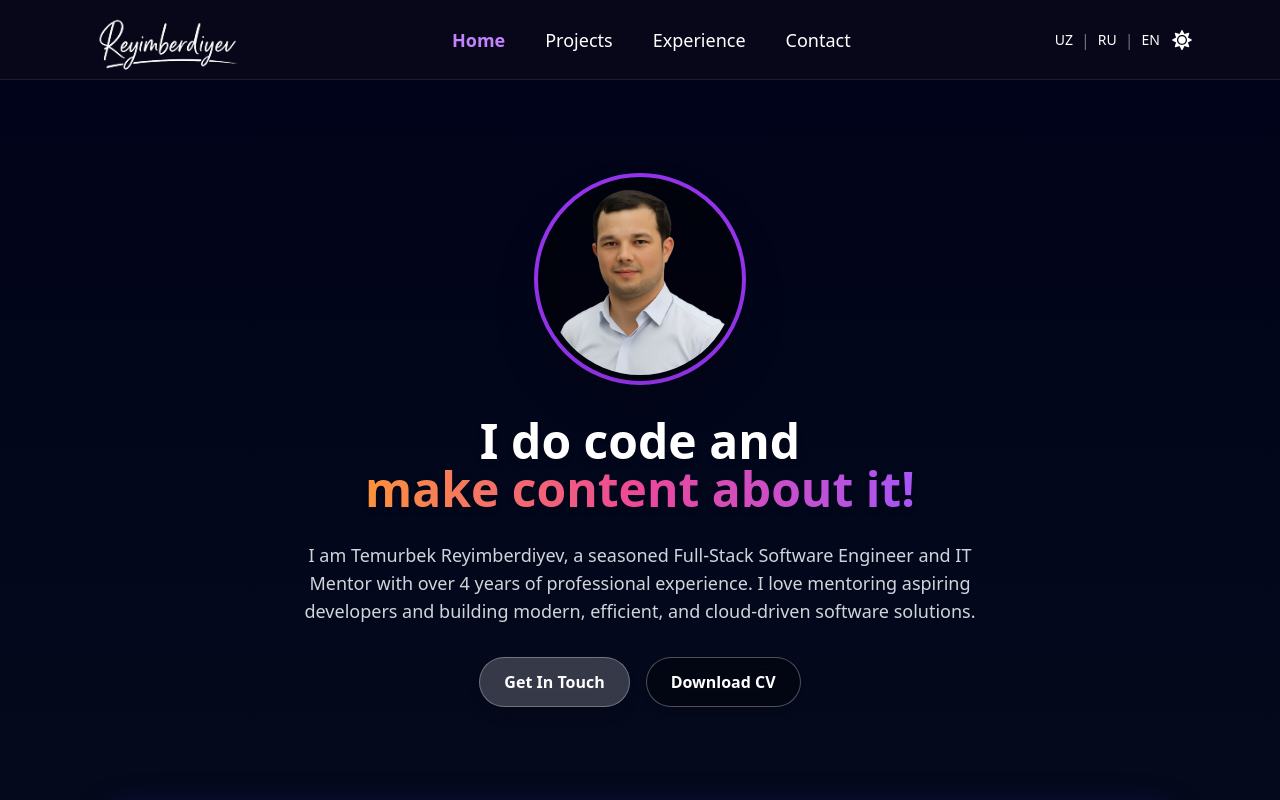
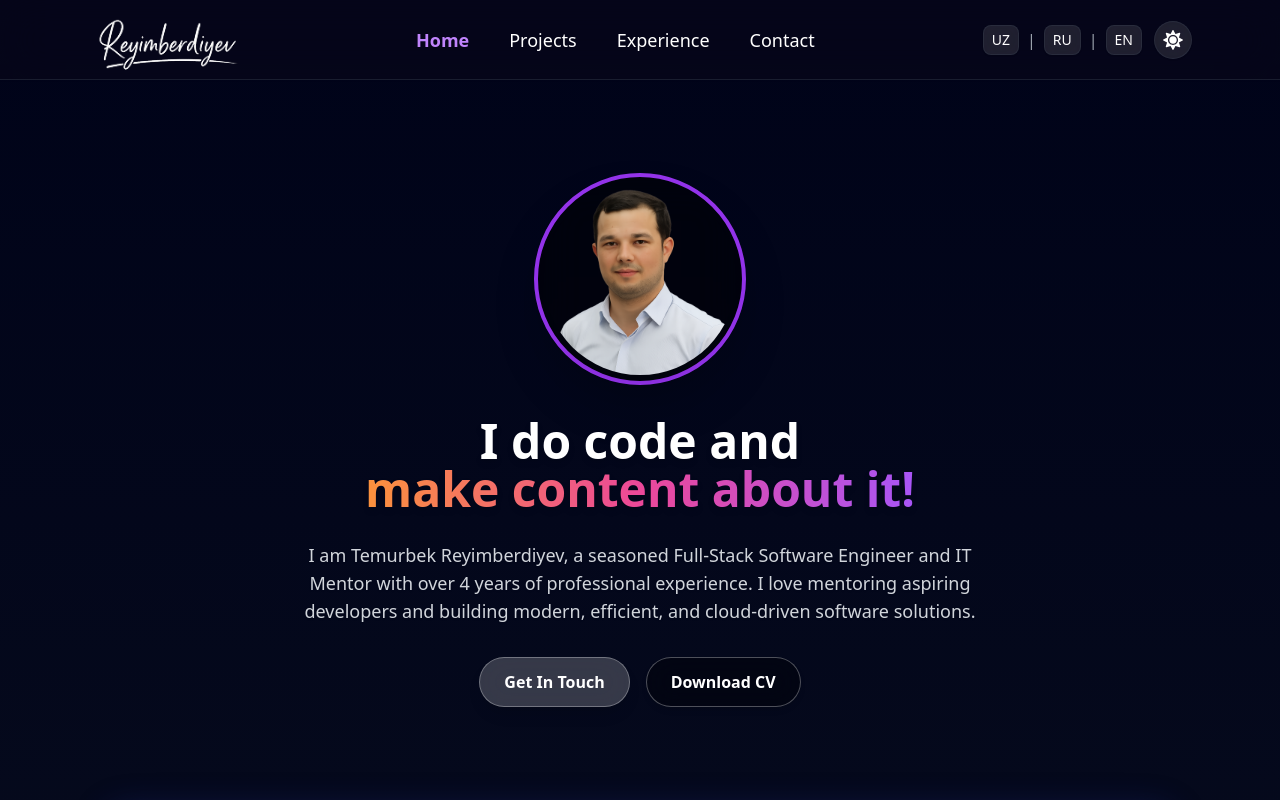
Before and after one commit to temurbekreyimberdiyev/portfolio-frontend, a React (Vite) app: page / in a window 1280 px wide. Shown: the top 800 px of the page. Built offline with nearby package versions, Linux system fonts and the light colour scheme.

Commit message:
design features #2

```diff
--- a/src/components/Contact.jsx
+++ b/src/components/Contact.jsx
@@ -37,13 +37,21 @@ const Contact = () => {
       <div className="flex flex-col md:flex-row justify-between w-full max-w-4xl gap-6">
         {/* Chap tomon */}
         <div className="space-y-4 mb-8 md:mb-0">
-          <div className="flex items-center space-x-2">
-            <FaPhoneAlt className="text-gray-500 dark:text-gray-300" />
+          <div
+            className="flex items-center space-x-2 px-3 py-2 rounded-xl
+              bg-white/20 dark:bg-white/10 backdrop-blur-md
+              border border-white/30 dark:border-gray-700/40 shadow-md"
+          >
+            <FaPhoneAlt className="text-gray-200" />
             <span className="text-sm">+998 95 969 21 12</span>
           </div>
 
-          <div className="flex items-center space-x-2">
-            <FaEnvelope className="text-gray-500 dark:text-gray-300" />
+          <div
+            className="flex items-center space-x-2 px-3 py-2 rounded-xl
+              bg-white/20 dark:bg-white/10 backdrop-blur-md
+              border border-white/30 dark:border-gray-700/40 shadow-md"
+          >
+            <FaEnvelope className="text-gray-200" />
             <a
               href="mailto:temurbekreymberdiyev@gmail.com"
               className="text-sm font-semibold hover:underline"
@@ -52,8 +60,12 @@ const Contact = () => {
             </a>
           </div>
 
-          <div className="flex items-center space-x-2">
-            <FaMapMarkerAlt className="text-gray-500 dark:text-gray-300" />
+          <div
+            className="flex items-center space-x-2 px-3 py-2 rounded-xl
+              bg-white/20 dark:bg-white/10 backdrop-blur-md
+              border border-white/30 dark:border-gray-700/40 shadow-md"
+          >
+            <FaMapMarkerAlt className="text-gray-200" />
             <span className="text-sm">{t("contact.location")}</span>
           </div>
         </div>
@@ -62,7 +74,10 @@ const Contact = () => {
         <div className="flex flex-col space-y-3">
           <a
             href="#"
-            className="flex items-center space-x-2 bg-[#55acee]/90 hover:bg-[#55acee] text-white px-4 py-2 rounded-xl backdrop-blur-sm shadow-md transition"
+            className="flex items-center space-x-2 px-4 py-2 rounded-xl
+              bg-[#55acee]/30 hover:bg-[#55acee]/50
+              backdrop-blur-md shadow-md border border-white/20
+              text-white transition"
           >
             <FaTelegramPlane />
             <span>{t("contact.telegram")}</span>
@@ -70,7 +85,10 @@ const Contact = () => {
 
           <a
             href="#"
-            className="flex items-center space-x-2 bg-[#d64b87]/90 hover:bg-[#d64b87] text-white px-4 py-2 rounded-xl backdrop-blur-sm shadow-md transition"
+            className="flex items-center space-x-2 px-4 py-2 rounded-xl
+              bg-[#d64b87]/30 hover:bg-[#d64b87]/50
+              backdrop-blur-md shadow-md border border-white/20
+              text-white transition"
           >
             <FaInstagram />
             <span>{t("contact.instagram")}</span>
@@ -78,7 +96,10 @@ const Contact = () => {
 
           <a
             href="#"
-            className="flex items-center space-x-2 bg-[#333333]/90 hover:bg-[#333333] text-white px-4 py-2 rounded-xl backdrop-blur-sm shadow-md transition"
+            className="flex items-center space-x-2 px-4 py-2 rounded-xl
+              bg-[#333333]/40 hover:bg-[#333333]/60
+              backdrop-blur-md shadow-md border border-white/20
+              text-white transition"
           >
             <FaGithub />
             <span>{t("contact.github")}</span>
@@ -86,7 +107,10 @@ const Contact = () => {
 
           <a
             href="#"
-            className="flex items-center space-x-2 bg-[#2d64bc]/90 hover:bg-[#2d64bc] text-white px-4 py-2 rounded-xl backdrop-blur-sm shadow-md transition"
+            className="flex items-center space-x-2 px-4 py-2 rounded-xl
+              bg-[#2d64bc]/30 hover:bg-[#2d64bc]/50
+              backdrop-blur-md shadow-md border border-white/20
+              text-white transition"
           >
             <FaLinkedin />
             <span>{t("contact.linkedin")}</span>
@@ -94,7 +118,10 @@ const Contact = () => {
         </div>
       </div>
 
-      <footer className="mt-16 text-xs text-gray-600 dark:text-gray-400 transition drop-shadow-sm">
+      <footer
+        className="mt-16 text-xs text-gray-200 dark:text-gray-400
+          px-3 py-2 rounded-xl bg-white/10 backdrop-blur-md border border-white/20 shadow-sm"
+      >
         {t("contact.footer")}
       </footer>
     </div>
--- a/src/components/Navbar.jsx
+++ b/src/components/Navbar.jsx
@@ -4,7 +4,6 @@ import logoLight from "../assets/logo_light.png";
 import { useTranslation } from "react-i18next";
 import { FaMoon, FaSun } from "react-icons/fa";
 import { Link } from "react-scroll";
-
 
 const Navbar = ({ toggleTheme, theme }) => {
   const { t, i18n } = useTranslation();
@@ -18,7 +17,7 @@ const Navbar = ({ toggleTheme, theme }) => {
   return (
     <nav
       className={`fixed top-0 left-0 w-full z-50 shadow-sm
-    backdrop-blur-lg bg-white/70 dark:bg-[#0e0b1b]/60
+        backdrop-blur-xl bg-white/30 dark:bg-[#0e0b1b]/40
         text-black dark:text-white
         transition-all duration-500 border-b border-white/20 dark:border-gray-700/40`}
       style={{ height: "80px" }}
@@ -35,9 +34,10 @@ const Navbar = ({ toggleTheme, theme }) => {
 
         {/* Menu */}
         <ul className="hidden md:flex space-x-10 text-lg font-medium">
-  <li>
+          {["home", "projects", "experience", "contact"].map((item) => (
+            <li key={item}>
               <Link
-      to="home"
+                to={item}
                 smooth={true}
                 duration={500}
                 offset={-80}
@@ -45,83 +45,41 @@ const Navbar = ({ toggleTheme, theme }) => {
                 activeClass="text-purple-400 font-semibold"
                 className="cursor-pointer hover:text-purple-400 transition"
               >
-      {t("navbar.home")}
+                {t(`navbar.${item}`)}
               </Link>
             </li>
-
-  <li>
-    <Link
-      to="projects"
-      smooth={true}
-      duration={500}
-      offset={-80}
-      spy={true}
-      activeClass="text-purple-400 font-semibold"
-      className="cursor-pointer hover:text-purple-400 transition"
-    >
-      {t("navbar.projects")}
-    </Link>
-  </li>
-
-  <li>
-    <Link
-      to="experience"
-      smooth={true}
-      duration={500}
-      offset={-80}
-      spy={true}
-      activeClass="text-purple-400 font-semibold"
-      className="cursor-pointer hover:text-purple-400 transition"
-    >
-      {t("navbar.experience")}
-    </Link>
-  </li>
-
-  <li>
-    <Link
-      to="contact"
-      smooth={true}
-      duration={500}
-      offset={-80}
-      spy={true}
-      activeClass="text-purple-400 font-semibold"
-      className="cursor-pointer hover:text-purple-400 transition"
-    >
-      {t("navbar.contact")}
-    </Link>
-  </li>
+          ))}
         </ul>
 
         {/* Language + Theme Switcher */}
         <div className="flex items-center space-x-3">
           {/* Language */}
           <div className="flex items-center space-x-2">
+            {["uz", "ru", "en"].map((lng, idx) => (
+              <React.Fragment key={lng}>
                 <button
-              onClick={() => changeLanguage("uz")}
-              className="text-sm hover:text-purple-400 transition"
+                  onClick={() => changeLanguage(lng)}
+                  className="text-sm px-2 py-1 rounded-lg
+                    bg-white/20 dark:bg-white/10
+                    border border-white/30 dark:border-gray-700/40
+                    backdrop-blur-md shadow-sm hover:text-purple-400 transition"
                 >
-              UZ
+                  {lng.toUpperCase()}
                 </button>
-            <span className="text-gray-500">|</span>
-            <button
-              onClick={() => changeLanguage("ru")}
-              className="text-sm hover:text-purple-400 transition"
-            >
-              RU
-            </button>
-            <span className="text-gray-500">|</span>
-            <button
-              onClick={() => changeLanguage("en")}
-              className="text-sm hover:text-purple-400 transition"
-            >
-              EN
-            </button>
+                {idx < 2 && (
+                  <span className="text-gray-500 dark:text-gray-400">|</span>
+                )}
+              </React.Fragment>
+            ))}
           </div>
 
           {/* Theme Toggle */}
           <button
             onClick={toggleTheme}
-            className="ml-3 text-xl hover:text-purple-400 transition"
+            className="ml-3 text-xl p-2 rounded-full
+              bg-white/20 dark:bg-white/10
+              border border-white/30 dark:border-gray-700/40
+              backdrop-blur-md shadow-sm hover:text-purple-400 transition"
             aria-label="Toggle Theme"
           >
             {theme === "dark" ? <FaSun /> : <FaMoon />}
@@ -129,7 +87,12 @@ const Navbar = ({ toggleTheme, theme }) => {
         </div>
 
         {/* Mobile menu (hamburger icon) */}
-        <button className="md:hidden text-black dark:text-white focus:outline-none">
+        <button
+          className="md:hidden text-xl p-2 rounded-lg
+            bg-white/20 dark:bg-white/10
+            border border-white/30 dark:border-gray-700/40
+            backdrop-blur-md shadow-sm hover:text-purple-400 transition"
+        >
           <svg
             xmlns="http://www.w3.org/2000/svg"
             className="h-7 w-7"
```
Lines whose indentation alone changed are shown as unchanged.
